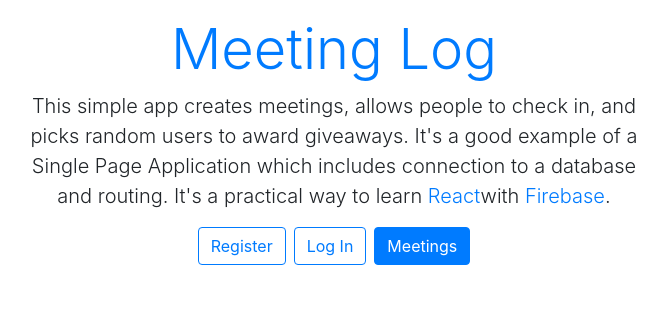
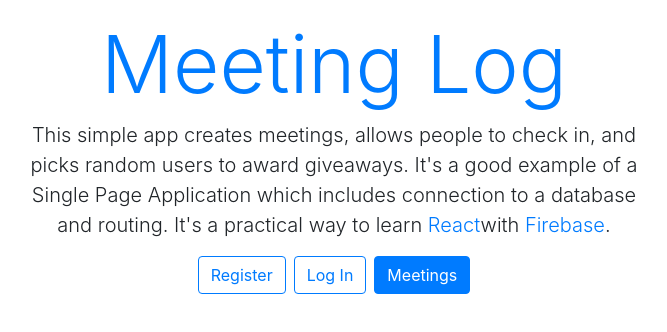
Before and after one commit to pjkboi/AnimeTracker, a React (Create React App) app: page / in a window 1280 px wide. Shown: the top 332 px of the page, without its empty margins (306-973 px from the left). Built offline with nearby package versions, Linux system fonts and the light colour scheme.

Commit message:
learning CSS react stylling

```diff
--- a/src/Home.js
+++ b/src/Home.js
@@ -6,7 +6,7 @@ function Home() {
     <div className="container text-center">
   <div className="row justify-content-center">
     <div className="col-10 col-md-10 col-lg-8 col-xl-7">
-      <div className="display-4 text-primary mt-3 mb-2">
+      <div className="display-4 text-primary mt-3 mb-2" style={{ fontSize: 5 + 'em' }}>
         Meeting Log
       </div>
       <p className="lead">
```
